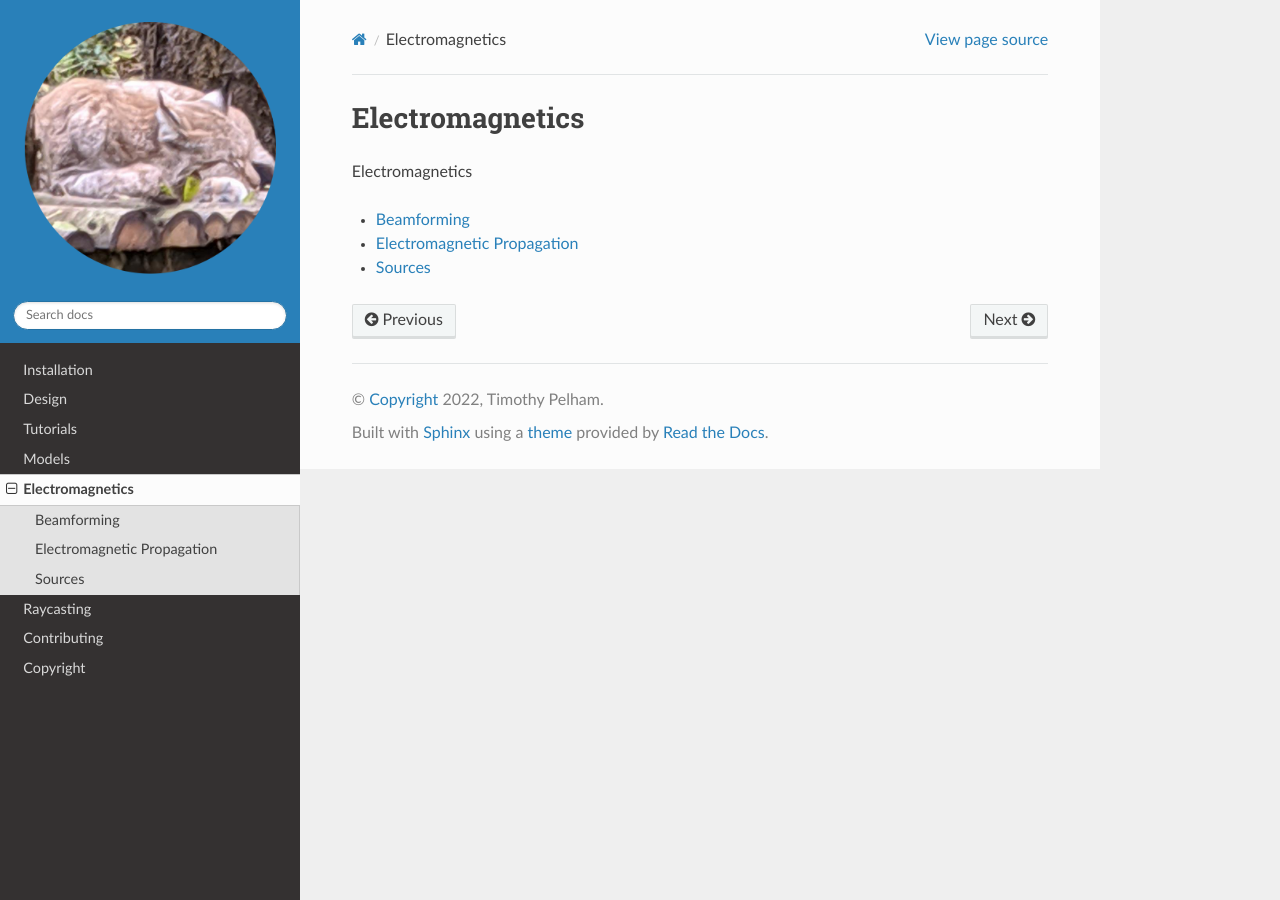
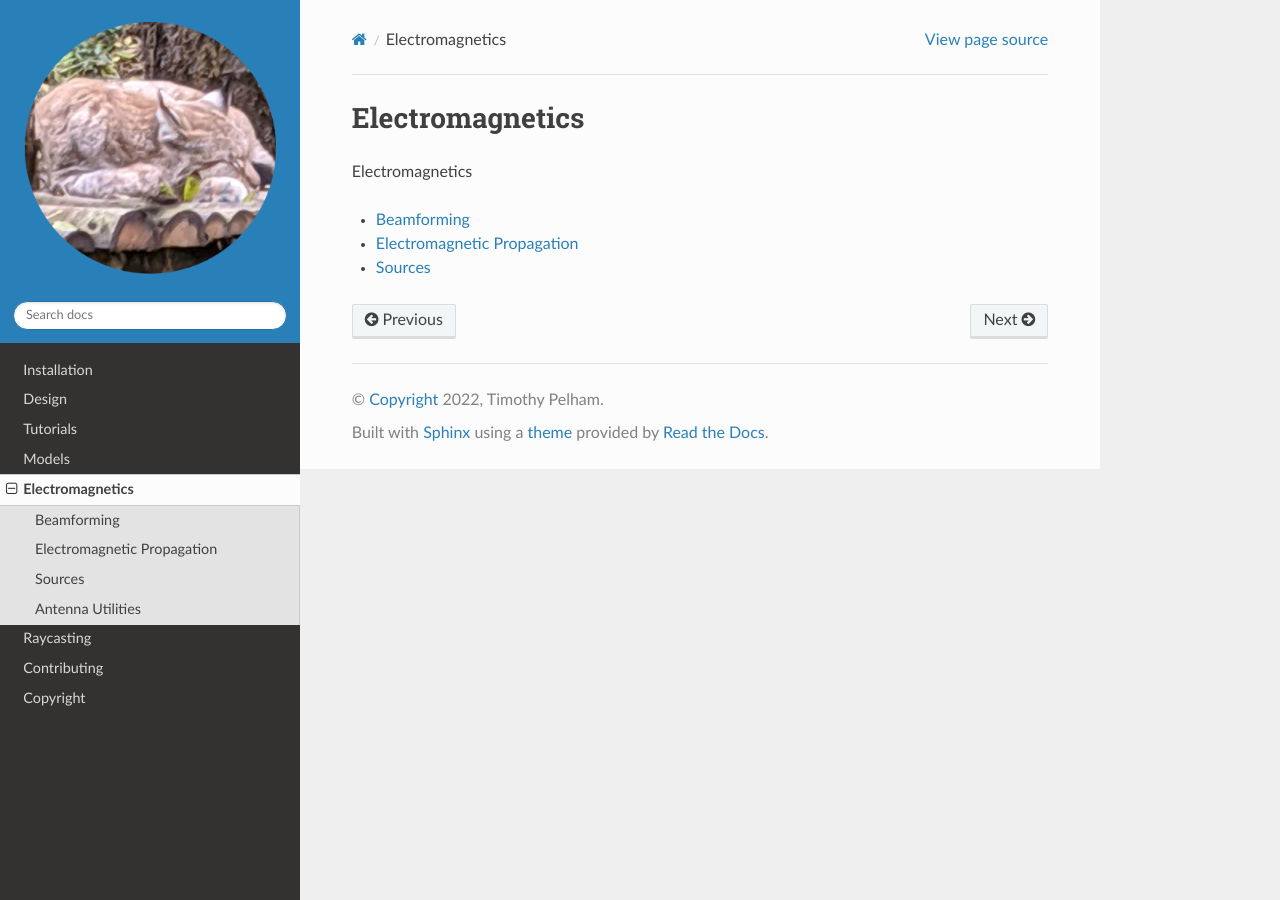
Before and after one commit to LyceanEM/LyceanEM-Python, a Sphinx documentation site: the page built from docs/source/electromagnetics.rst, in a window 1280 px wide. Built offline with Sphinx 7.4.7 and the Read the Docs theme 2.0.0, drawn with Linux system fonts in a browser that asks for light colours; formulas are drawn with MathJax 3.

Commit message:
Updating Tutorial and documentation

```diff
--- a/docs/source/electromagnetics.rst
+++ b/docs/source/electromagnetics.rst
@@ -9,3 +9,8 @@ Electromagnetics
     beamforming
     empropagation
     sources
+
+.. toctree::
+    :hidden:
+
+    antenna_utilities
```
